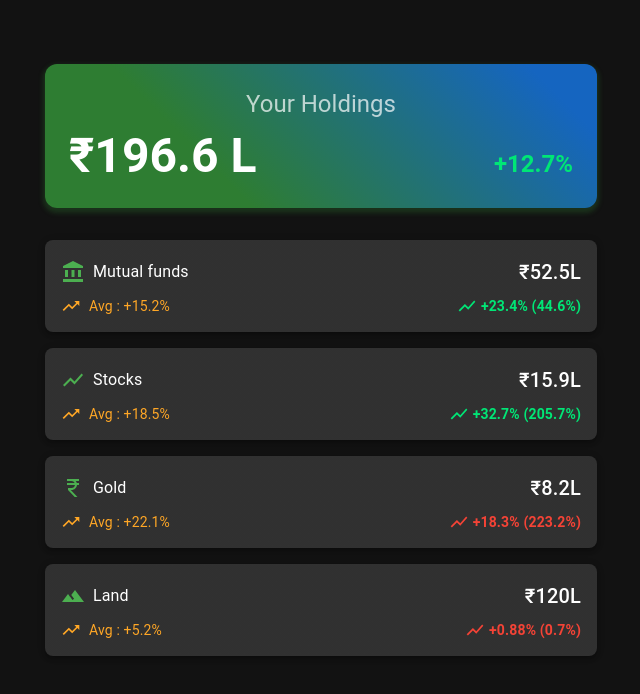
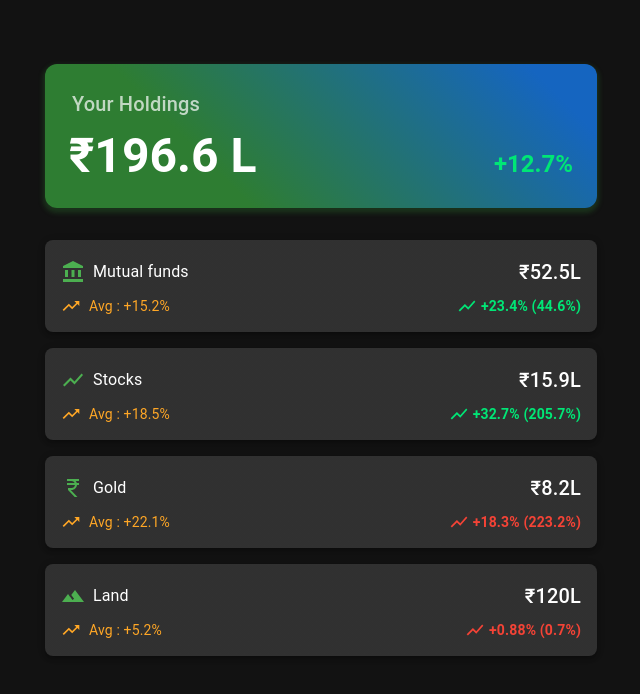
Before and after one commit to Abhiyantrana-Navonmesakah/Wealth_wise, a React (Vite) app in the folder front-end/: page /smartinvestment in a window 1280 px wide. Shown: the top 694 px of the page, without its empty margins (319-959 px from the left). Built offline with nearby package versions, Linux system fonts and the light colour scheme.

Commit message:
text organise

```diff
--- a/front-end/src/components/SmartInvestmentsPage.jsx
+++ b/front-end/src/components/SmartInvestmentsPage.jsx
@@ -84,7 +84,7 @@ const SmartInvestmentsPage = () => {
               boxShadow: '0 3px 5px 2px rgba(46, 125, 50, .3)',
             }}
           >
-            <Typography variant="h5" sx={{ mb: 1, color: 'rgba(255, 255, 255, 0.7)' }}>Your Holdings</Typography>
+            <Typography variant="h6" sx={{ mb: 1, mr:"370px", color: 'rgba(255, 255, 255, 0.7)' }}>Your Holdings</Typography>
             <Box sx={{ display: 'flex', alignItems: 'baseline', justifyContent: 'space-between' }}>
               <Typography variant="h3" component="span" sx={{ color: 'white', fontWeight: 'bold' }}>₹196.6 L</Typography>
               <Typography variant="h5" component="span" sx={{ color: '#00E676', fontWeight: 'bold' }}>+12.7%</Typography>
```
